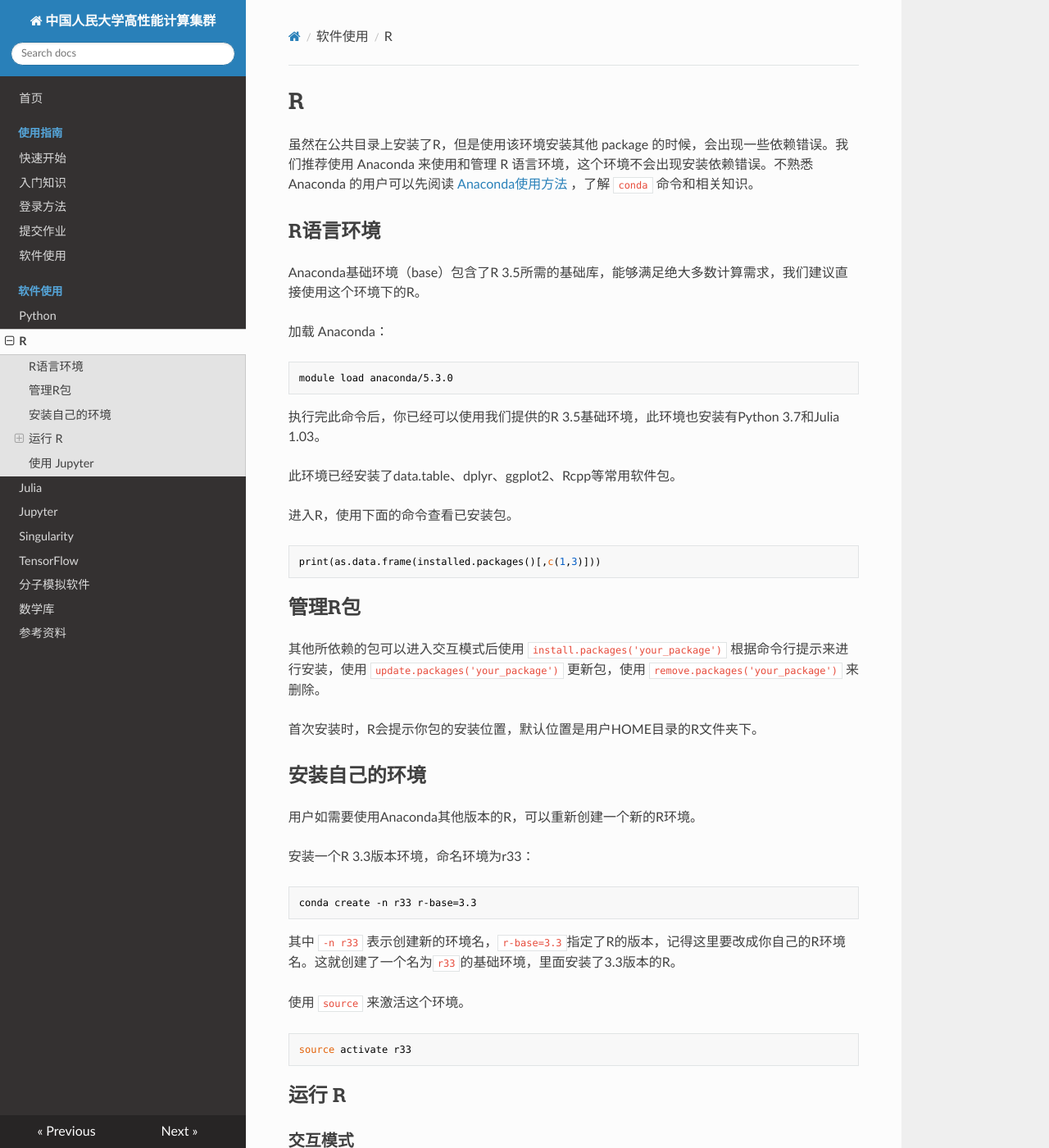
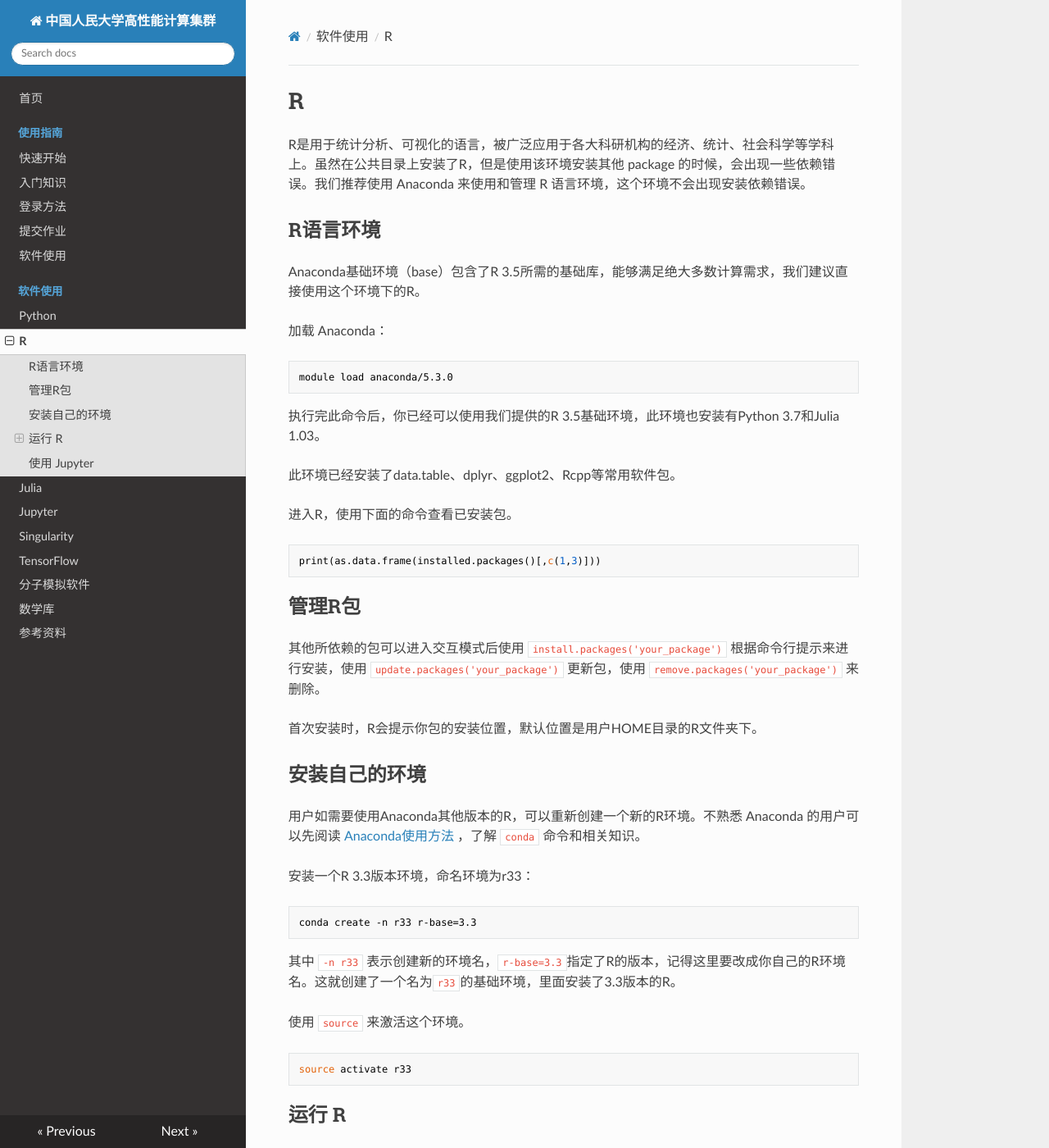
Before and after one commit to masterstevelu/cluster-support, an MkDocs documentation site: the page built from docs/manual/r.md, in a window 1280 px wide and 1400 px high. Shown: the whole window at 82% size. Built offline with MkDocs 1.6.1, drawn with Linux system fonts in a browser that asks for light colours; nearby versions of some CDN libraries.

Commit message:
update r

```diff
--- a/docs/manual/r.md
+++ b/docs/manual/r.md
@@ -1,6 +1,6 @@
 # R
 
-虽然在公共目录上安装了R，但是使用该环境安装其他 package 的时候，会出现一些依赖错误。我们推荐使用 Anaconda 来使用和管理 R 语言环境，这个环境不会出现安装依赖错误。不熟悉 Anaconda 的用户可以先阅读 [Anaconda使用方法](python.md) ，了解 `conda` 命令和相关知识。
+R是用于统计分析、可视化的语言，被广泛应用于各大科研机构的经济、统计、社会科学等学科上。虽然在公共目录上安装了R，但是使用该环境安装其他 package 的时候，会出现一些依赖错误。我们推荐使用 Anaconda 来使用和管理 R 语言环境，这个环境不会出现安装依赖错误。
 
 ## R语言环境
 
@@ -29,7 +29,7 @@ print(as.data.frame(installed.packages()[,c(1,3)]))
 
 ## 安装自己的环境
 
-用户如需要使用Anaconda其他版本的R，可以重新创建一个新的R环境。
+用户如需要使用Anaconda其他版本的R，可以重新创建一个新的R环境。不熟悉 Anaconda 的用户可以先阅读 [Anaconda使用方法](python.md) ，了解 `conda` 命令和相关知识。
 
 安装一个R 3.3版本环境，命名环境为r33：
 
```
